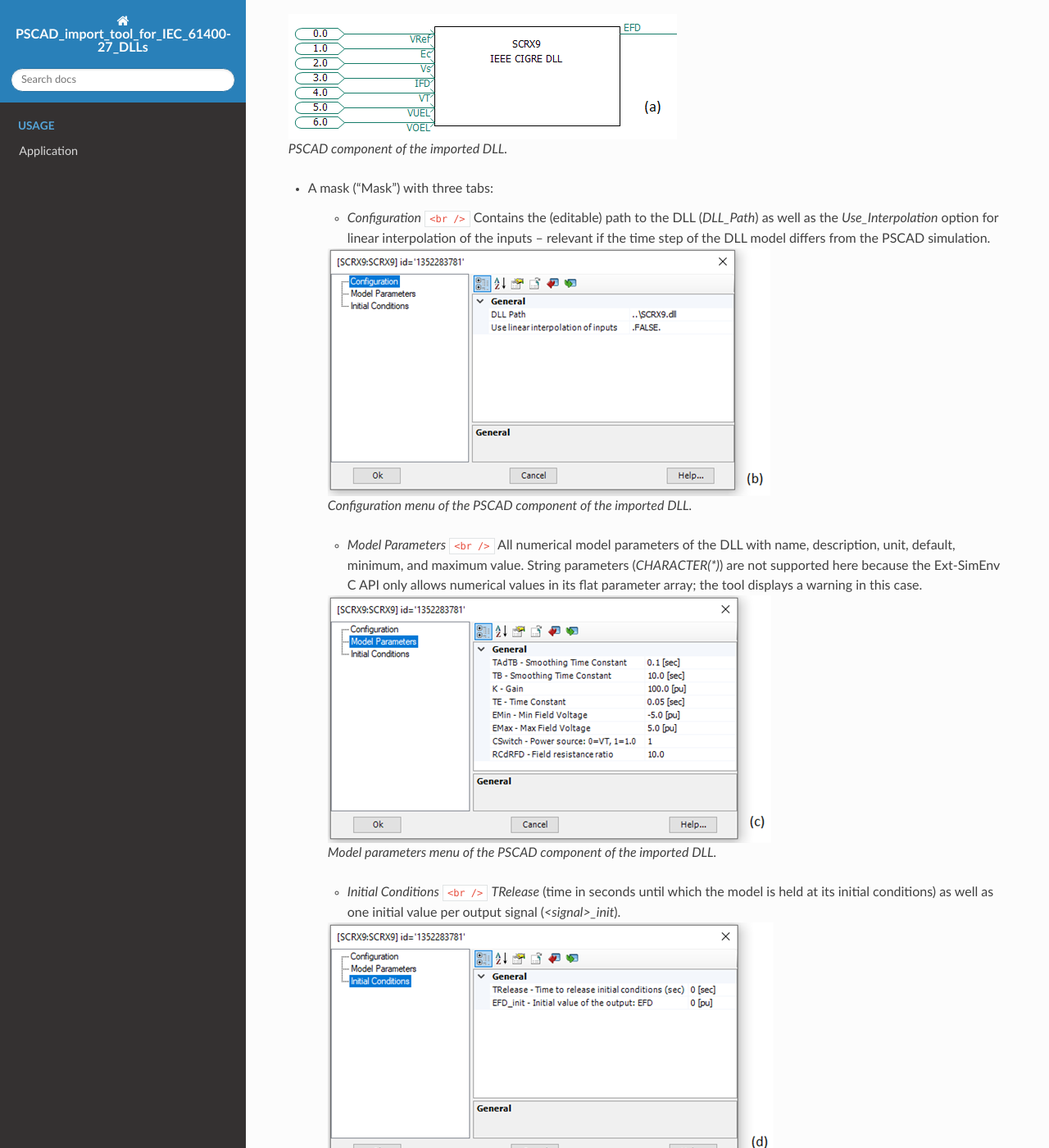
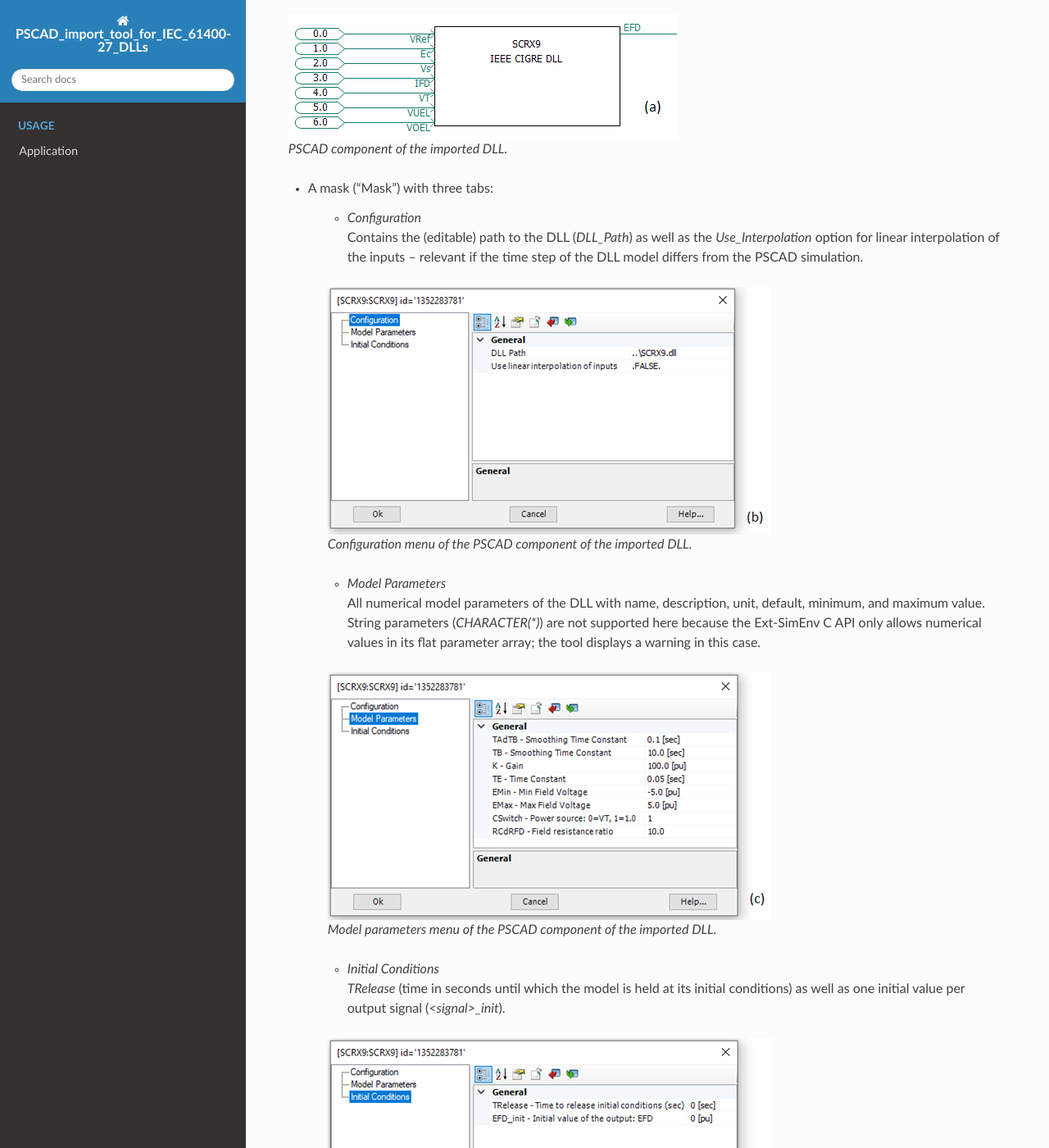
Before and after one commit to Institute-of-Electrical-Energy-Systems/PSCAD-import-tool-for-IEC-61400-27-DLLs, a Sphinx documentation site: the page built from docs/index.rst, in a window 1280 px wide and 1400 px high, scrolled down 3001 px. Shown: the whole window at 82% size. Built offline with Sphinx 7.4.7 and the Read the Docs theme 3.1.0, drawn with Linux system fonts in a browser that asks for light colours; formulas are drawn with MathJax 3; pages that are not in the unit, such as notebooks, are missing from menus; cross-references to code outside the pages are shown as plain code; part of the change alters nothing that is shown.

```diff
--- a/docs/index.rst
+++ b/docs/index.rst
@@ -145,25 +145,25 @@ characteristics is generated (`PscadProjectMixin._add_ports` /
 
 - A mask ("Mask") with three tabs:
 
-    - `Configuration` :raw-html:`<br />`
-      Contains the (editable) path to the DLL (`DLL_Path`) as well as the `Use_Interpolation` option for linear interpolation of the inputs – relevant if the time step of the DLL model differs from the PSCAD simulation.
+    - | `Configuration`
+      | Contains the (editable) path to the DLL (`DLL_Path`) as well as the `Use_Interpolation` option for linear interpolation of the inputs – relevant if the time step of the DLL model differs from the PSCAD simulation.
 
     ..  figure:: ../images/Figure2b.png
         :alt: Configuration menu of the PSCAD component of the imported DLL.
 
         Configuration menu of the PSCAD component of the imported DLL.
 
-    - `Model Parameters` :raw-html:`<br />`
-      All numerical model parameters of the DLL with name, description, unit, default, minimum, and maximum value.
-      String parameters (`CHARACTER(*)`) are not supported here because the Ext-SimEnv C API only allows numerical values in its flat parameter array; the tool displays a warning in this case.
+    - | `Model Parameters`
+      | All numerical model parameters of the DLL with name, description, unit, default, minimum, and maximum value.
+      | String parameters (`CHARACTER(*)`) are not supported here because the Ext-SimEnv C API only allows numerical values in its flat parameter array; the tool displays a warning in this case.
 
     ..  figure:: ../images/Figure2c.png
         :alt: Model parameters menu of the PSCAD component of the imported DLL.
 
         Model parameters menu of the PSCAD component of the imported DLL.
 
-    - `Initial Conditions` :raw-html:`<br />`
-      `TRelease` (time in seconds until which the model is held at its initial conditions) as well as one initial value per output signal (`<signal>_init`).
+    - | `Initial Conditions`
+      | `TRelease` (time in seconds until which the model is held at its initial conditions) as well as one initial value per output signal (`<signal>_init`).
 
     ..  figure:: ../images/Figure2d.png
         :alt: Initial conditions menu of the PSCAD component of the imported DLL.
```
